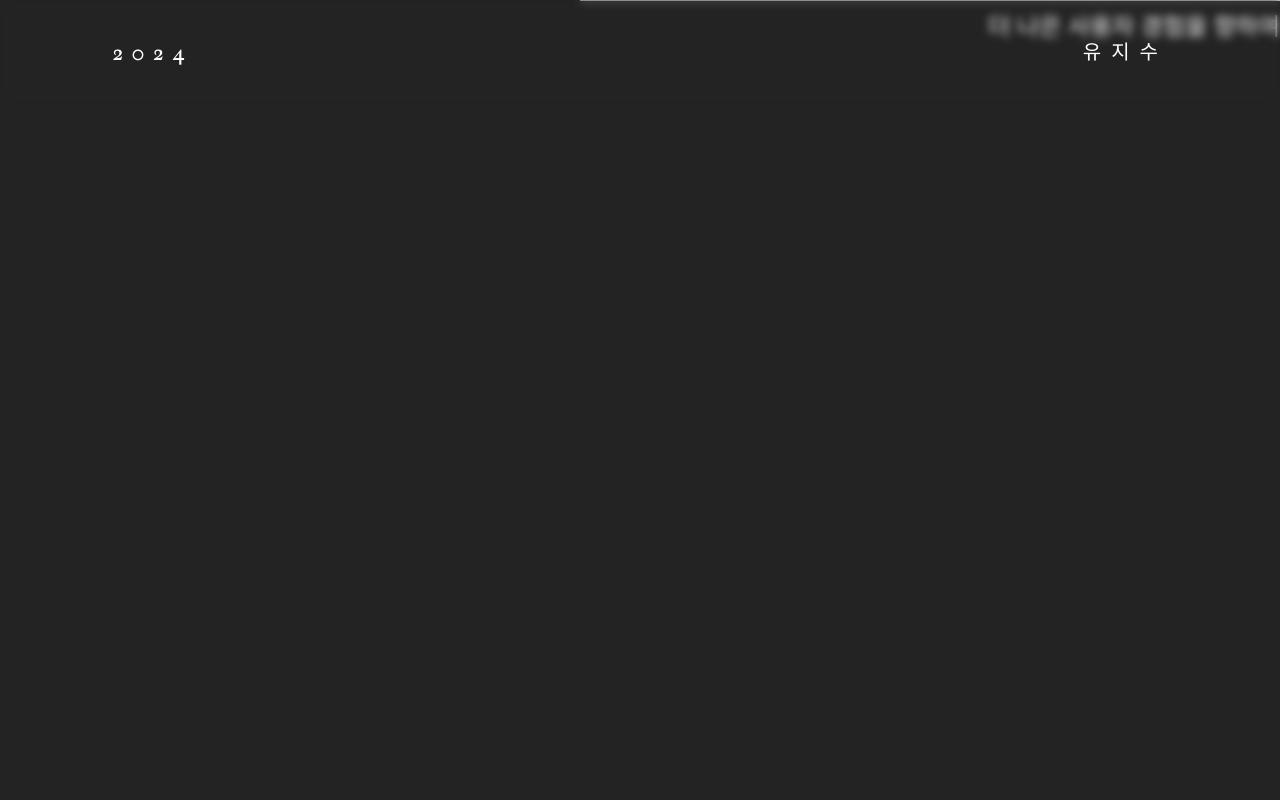
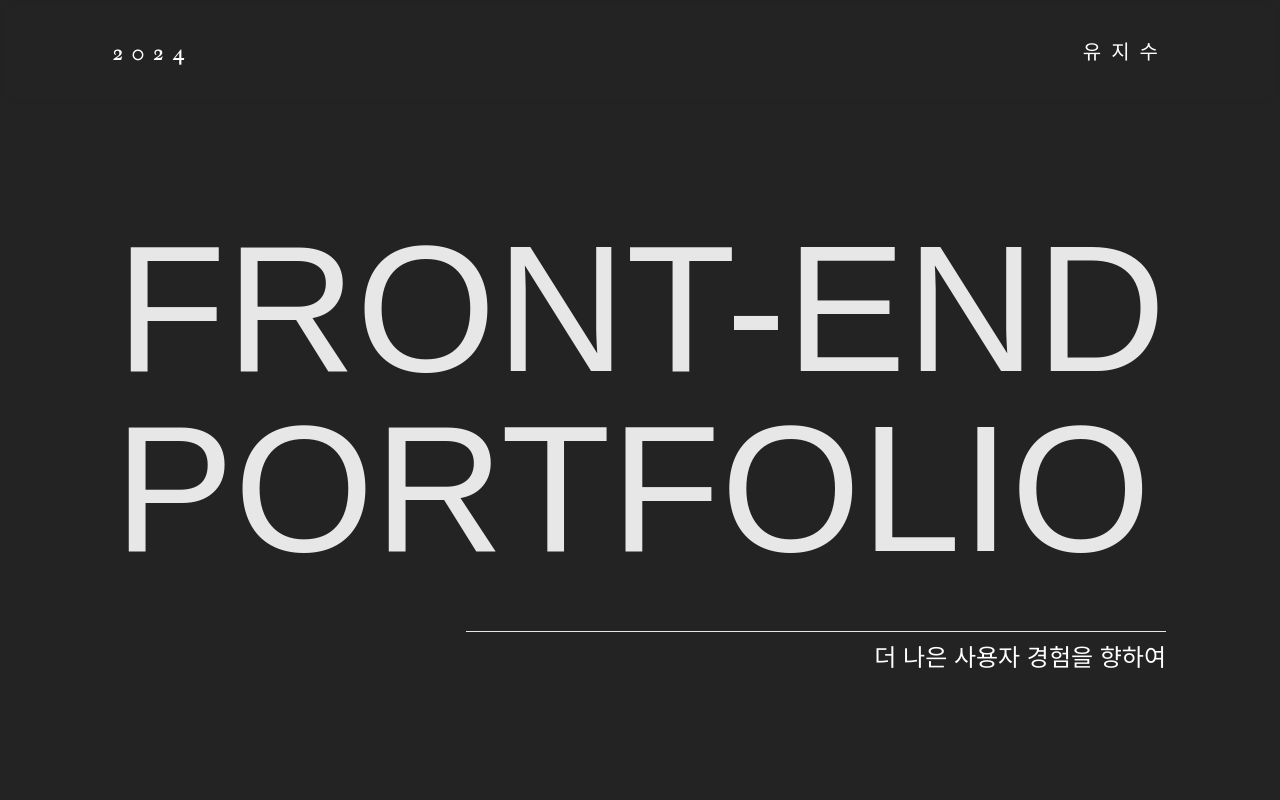
Before and after one commit to jadugamja/portfolio_2024, a React (Vite) app: page / in a window 1280 px wide. Shown: the top 800 px of the page. Built offline with nearby package versions, Linux system fonts and the light colour scheme; a web font is replaced by a local one.

Commit message:
Feat: Intro 정적 화면 구현

```diff
--- /dev/null
+++ b/src/components/ui/Typing.tsx
@@ -0,0 +1,33 @@
+import gsap from 'gsap';
+import { useEffect, useRef } from 'react';
+
+export default function Typing({ strings }: { strings: string[] }) {
+  const textRef = useRef(null);
+
+  useEffect(() => {
+    gsap.fromTo(
+      textRef.current,
+      { opacity: 0, y: 20 },
+      {
+        opacity: 1,
+        duration: 1,
+        delay: 1,
+        stagger: 0.1,
+        ease: 'back'
+      }
+    );
+  }, []);
+
+  return (
+    <p ref={textRef} className="flex flex-col w-full">
+      {strings.map((string, index) => (
+        <span
+          className={index === 2 * index - 1 ? 'self-start' : 'self-end'}
+          key={index}
+        >
+          {string}
+        </span>
+      ))}
+    </p>
+  );
+}
--- a/src/sections/Intro.tsx
+++ b/src/sections/Intro.tsx
@@ -1,8 +1,12 @@
+import Typing from '@/components/ui/Typing';
+
 export default function Intro() {
   return (
-    <section className="flex-col-between-center w-full min-h-dvh p-[0 7.125rem]">
-      <h1 className="relative flex flex-col text-[#e7e7e7] leading-none font-normal text-[clamp(5.3rem, 16.8vw, 11.25rem)]"></h1>
-      <div className="relative bottom- flex flex-col items-end">
+    <section className="flex-col-center-center w-full min-h-dvh p-[0_7.125rem]">
+      <h1 className="relative flex flex-col w-full text-[#e7e7e7] leading-none font-normal text-[11.25rem] max-w-full font-dela-gothic-one break-words">
+        <Typing strings={['FRONT-END', 'PORTFOLIO']} />
+      </h1>
+      <div className="relative flex flex-col items-end w-full bottom-[-9vh]">
         <hr className="w-[43.75rem] h-[0.063rem] bg-[#e7e7e7]" />
         <p className="text-2xl mt-[0.625rem]">더 나은 사용자 경험을 향하여</p>
       </div>
```
